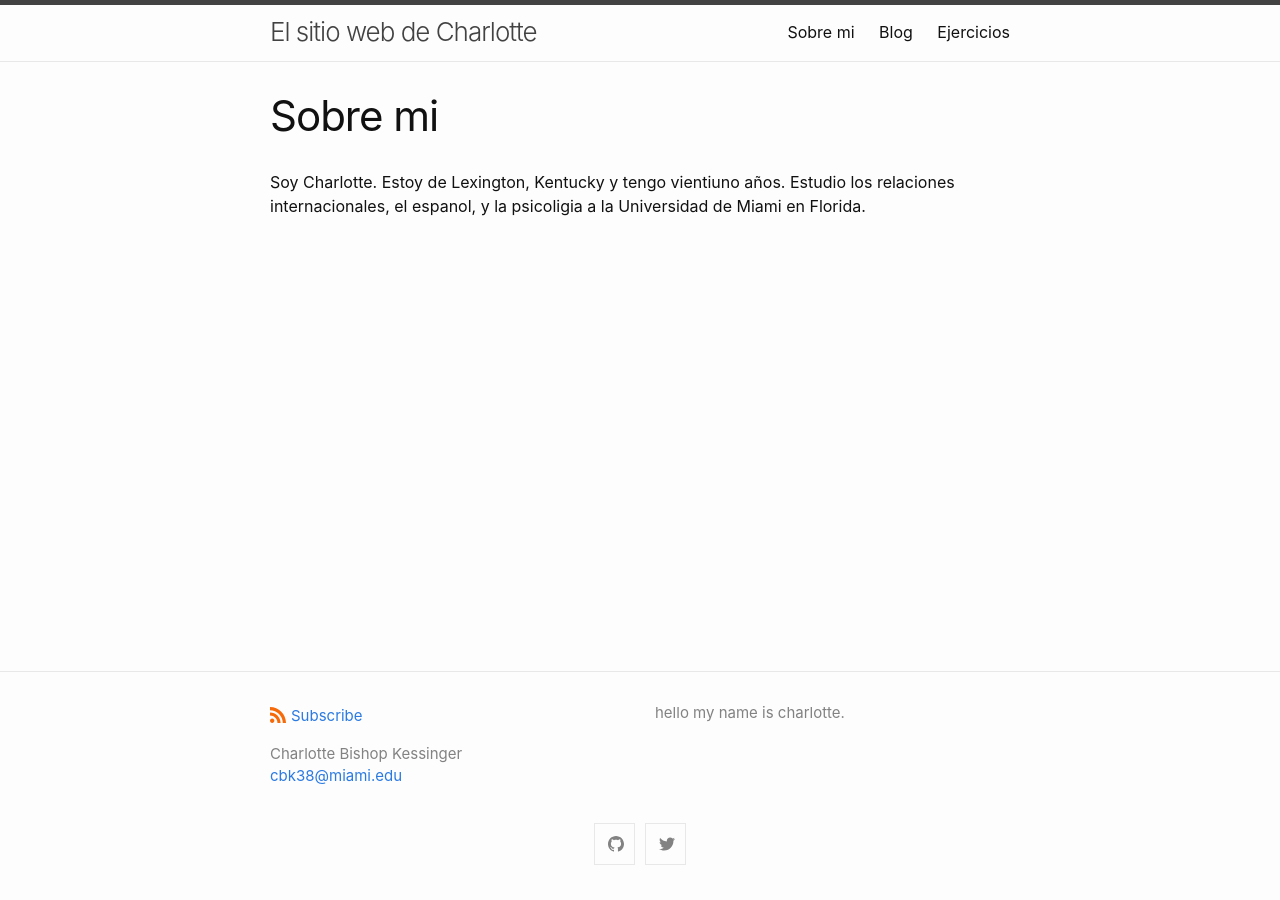
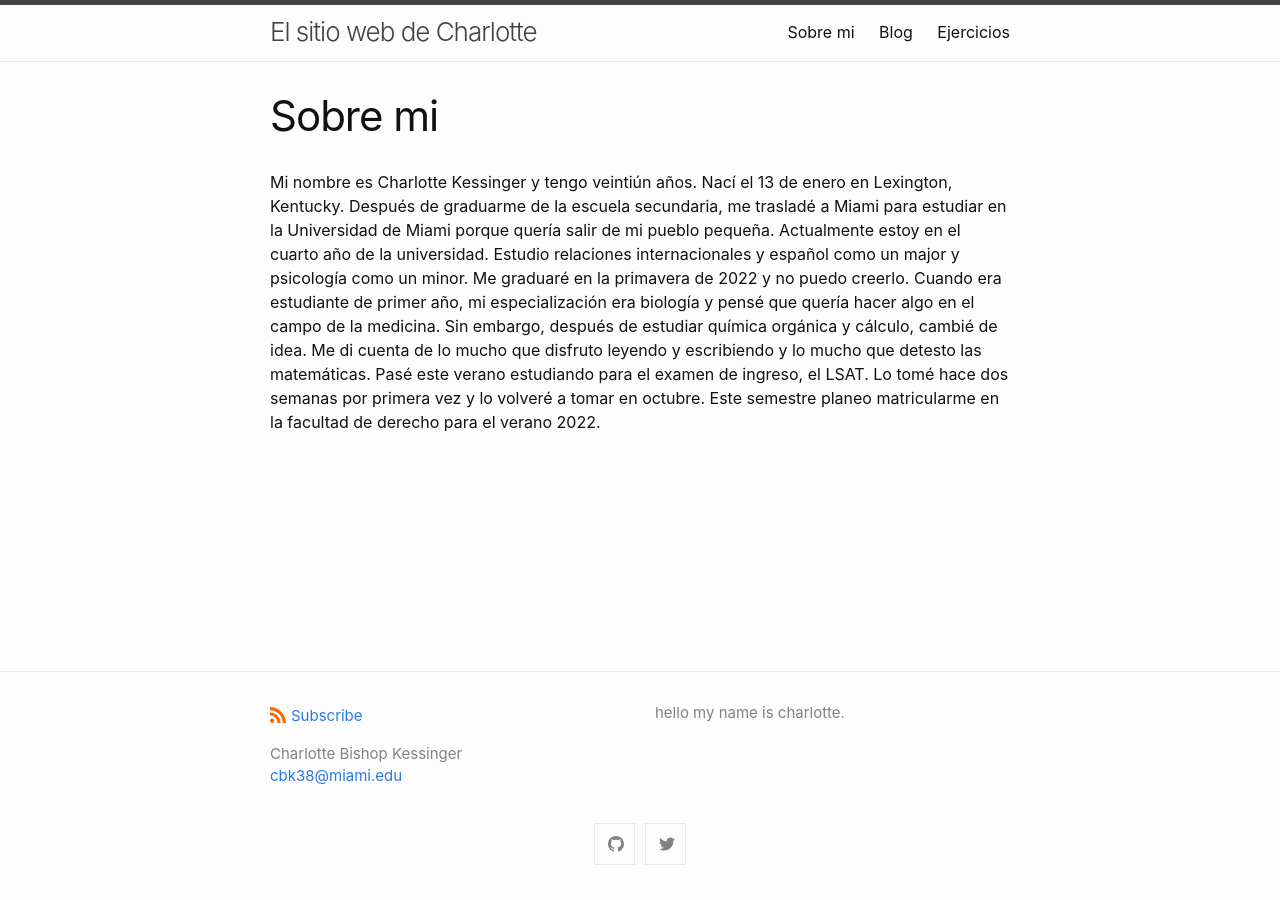
Before and after one commit to charkessinger/charkessinger.github.io, a Jekyll site: the page built from sobre_mi.md, in a window 1280 px wide. Built offline with Jekyll 4.4.1, drawn with Linux system fonts in a browser that asks for light colours.

Commit message:
Update sobre_mi.md

```diff
--- a/sobre_mi.md
+++ b/sobre_mi.md
@@ -3,4 +3,4 @@ layout: page
 title: Sobre mi
 permalink: /sobre_mi/
 ---
-Soy Charlotte. Estoy de Lexington, Kentucky y tengo vientiuno años. Estudio los relaciones internacionales, el espanol, y la psicoligia a la Universidad de Miami en Florida.
+Mi nombre es Charlotte Kessinger y tengo veintiún años. Nací el 13 de enero en Lexington, Kentucky. Después de graduarme de la escuela secundaria, me trasladé a Miami para estudiar en la Universidad de Miami porque quería salir de mi pueblo pequeña. Actualmente estoy en el cuarto año de la universidad. Estudio relaciones internacionales y español como un major y psicología como un minor. Me graduaré en la primavera de 2022 y no puedo creerlo. Cuando era estudiante de primer año, mi especialización era biología y pensé que quería hacer algo en el campo de la medicina. Sin embargo, después de estudiar química orgánica y cálculo, cambié de idea. Me di cuenta de lo mucho que disfruto leyendo y escribiendo y lo mucho que detesto las matemáticas. Pasé este verano estudiando para el examen de ingreso, el LSAT. Lo tomé hace dos semanas por primera vez y lo volveré a tomar en octubre. Este semestre planeo matricularme en la facultad de derecho para el verano 2022.
```
